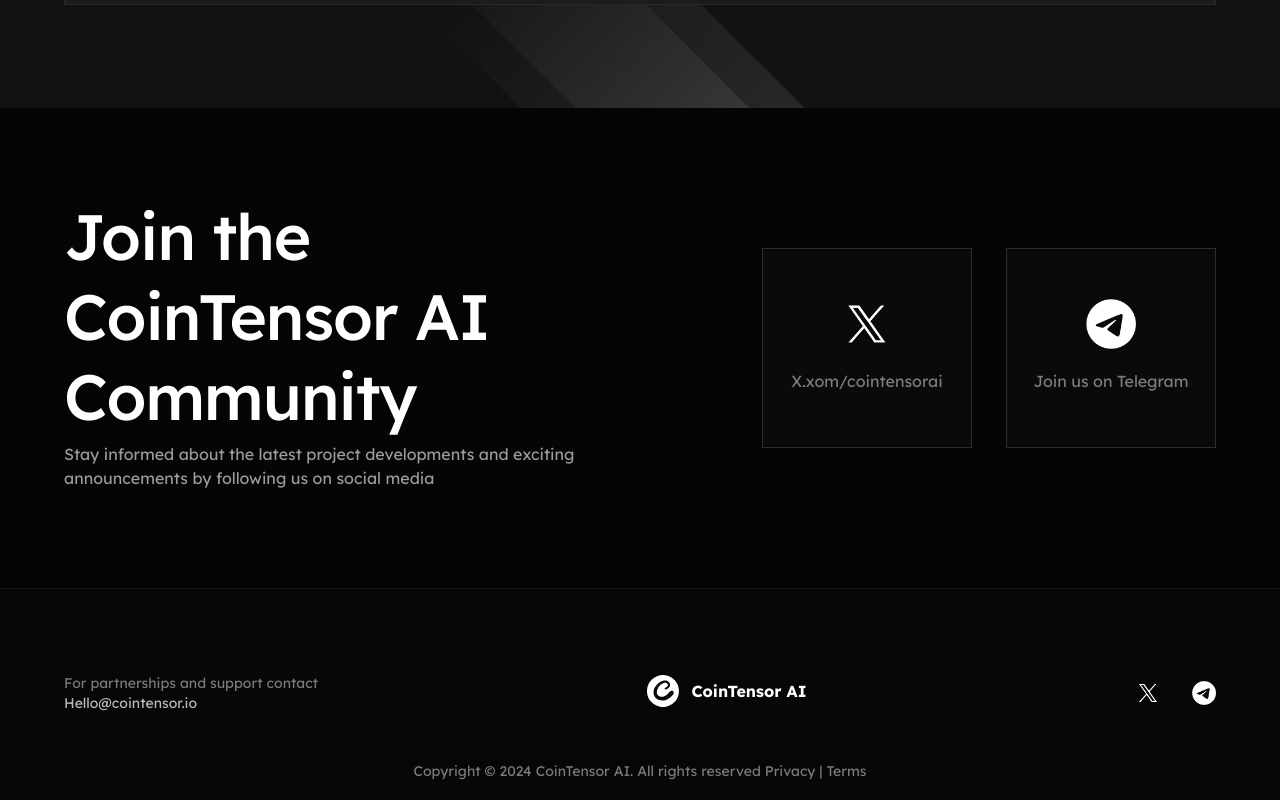
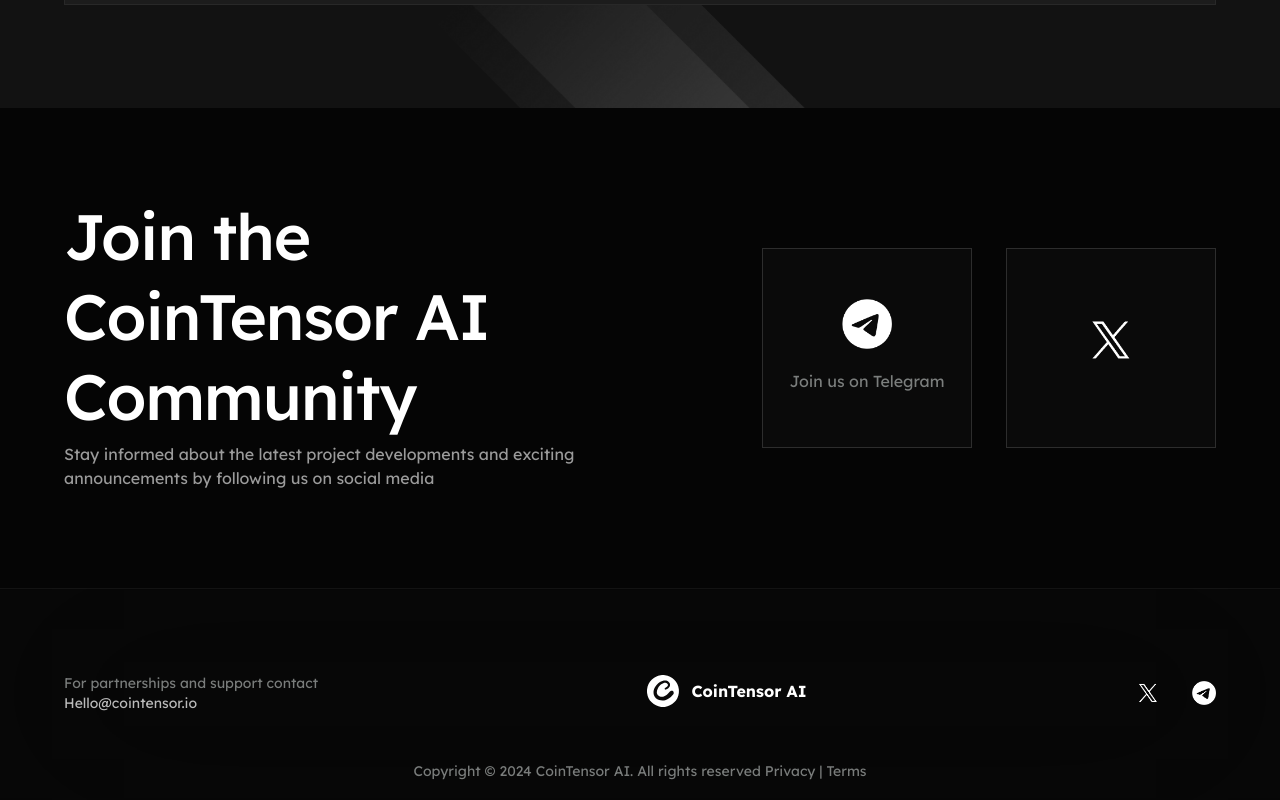
Before and after one commit to clintondl/j-yzy, a React (Vite) app: page / in a window 1280 px wide. Shown: the part 6100-6900 px from the top of the page. Built offline with nearby package versions, Linux system fonts and the light colour scheme.

Commit message:
Activate react particles

```diff
--- a/src/component/Community.jsx
+++ b/src/component/Community.jsx
@@ -22,31 +22,30 @@
               target="_blank"
               rel="noopener noreferrer"
             >
-              <div className="gap-[16px] border-[#FFFFFF24] border flex flex-col justify-center h-[150px] md:h-[200px] w-[40%] md:w-[210px] bg-[#FFFFFF05]">
+              <div className="gap-[16px] border-[#FFFFFF24] border flex flex-col justify-center min-w-[152px] h-[150px] md:h-[200px] w-[40%] md:w-[210px] bg-[#FFFFFF05]">
+                <img
+                  src={shareIcon}
+                  alt="x-brand-logo"
+                  className="lg:h-[50px] h-30px max-h-full w-[40px] lg:w-[50px] block mx-auto"
+                />
+                <p className="font-normal leading-[33px] text-base text-center hidden lg:block">
+                  Join us on Telegram
+                </p>
+              </div>
+            </a>
+            <a
+              href="https://x.com/cointensor"
+              target="_blank"
+              rel="noopener noreferrer"
+            >
+              <div className=" gap-[16px] border-[#FFFFFF24] border flex flex-col justify-center min-w-[152px] h-[150px] md:h-[200px] w-[40%] md:w-[210px] bg-[#FFFFFF05]">
                 <img
                   src={Xlogo}
                   alt="x-brand-logo"
                   className="lg:h-[50px] h-30px max-h-full w-[40px] lg:w-[50px] block mx-auto"
                 />
-                <p className="font-normal leading-[33px] text-base text-center hidden lg:block">
-                  X.xom/cointensorai
-                </p>
-              </div>
-            </a>
-
-            <a
-              href="https://x.com/cointensor"
-              target="_blank"
-              rel="noopener noreferrer"
-            >
-              <div className="gap-[16px] border-[#FFFFFF24] border flex flex-col justify-center h-[150px] md:h-[200px] w-[40%] md:w-[210px] bg-[#FFFFFF05]">
-                <img
-                  src={shareIcon}
-                  alt="x-brand-logo"
-                  className="lg:h-[50px] h-30px max-h-full w-[40px] lg:w-[50px] block mx-auto"
-                />
                 <p className="text-center font-normal leading-[33px] hidden lg:block text-base">
-                  Join us on Telegram
+                  {/* cointensorai */}
                 </p>
               </div>
             </a>
```
